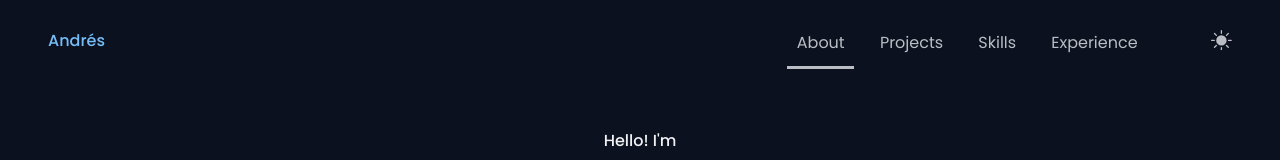
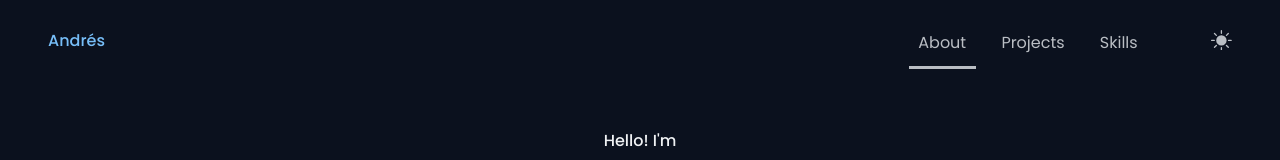
Before and after one commit to andres-webdev/personal-portfolio, a React (Create React App) app: page / in a window 1280 px wide. Shown: the top 160 px of the page. Built offline with nearby package versions, Linux system fonts and the light colour scheme; the HTML template or start-up script is replaced by a standard one.

Commit message:
Comment link to Exp in menu

```diff
--- a/src/components/Header.js
+++ b/src/components/Header.js
@@ -63,11 +63,11 @@ class Header extends React.Component{
                   <span className='nav-link-name'>Skills</span>
                 </a>
               </li>
-              <li key='exp'>
+              {/* <li key='exp'>
                 <a href='#experience' onClick={() => this.handleClick('exp')} className={`nav-link ${this.state.link === 'exp' ? 'active-link' : ''}`}>
                   <span className='nav-link-name'>Experience</span>
                 </a>
-              </li>
+              </li> */}
             </ul>
 
             <BsFillSunFill className={this.state.theme === true ? 'change-theme-hide' : 'change-theme'} onClick={this.handlerTheme} />
```
